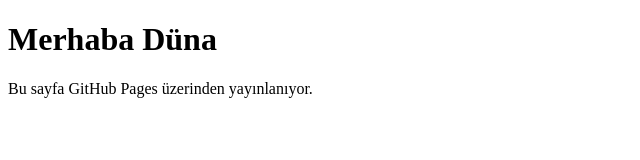
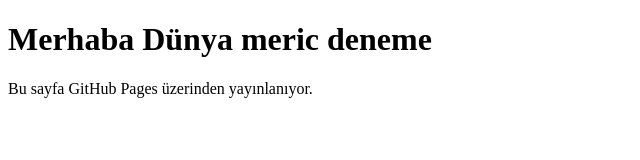
Before and after one commit to merictopac/website, a plain HTML site: page index.html in a window 1280 px wide. Shown: the whole page, without its empty margins (0-640 px from the left). Drawn offline with Linux system fonts and the light colour scheme.

Commit message:
Update index.html

```diff
--- a/index.html
+++ b/index.html
@@ -5,7 +5,7 @@
     <title>Meriç’in Site Denemesi</title>
   </head>
   <body>
-    <h1>Merhaba Düna</h1>
+    <h1>Merhaba Dünya meric deneme</h1>
     <p>Bu sayfa GitHub Pages üzerinden yayınlanıyor.</p>
   </body>
 </html>
```
